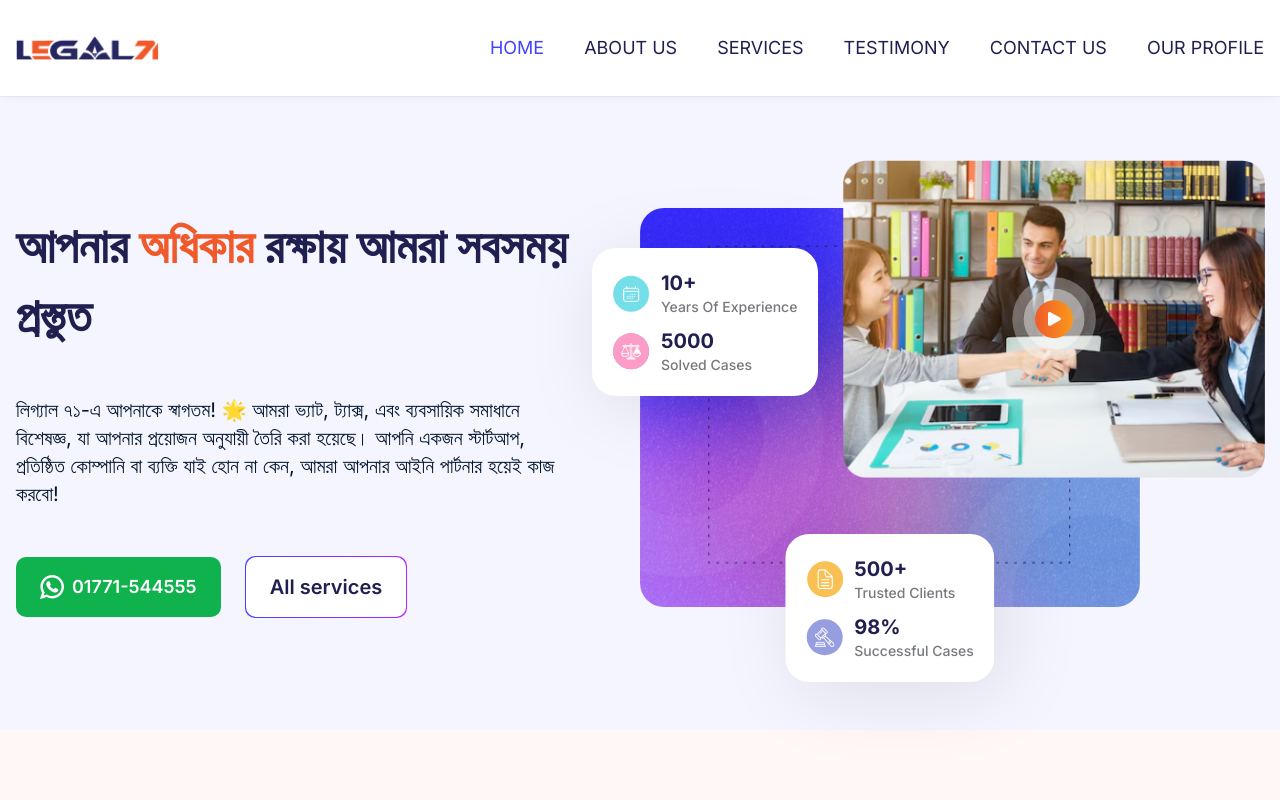
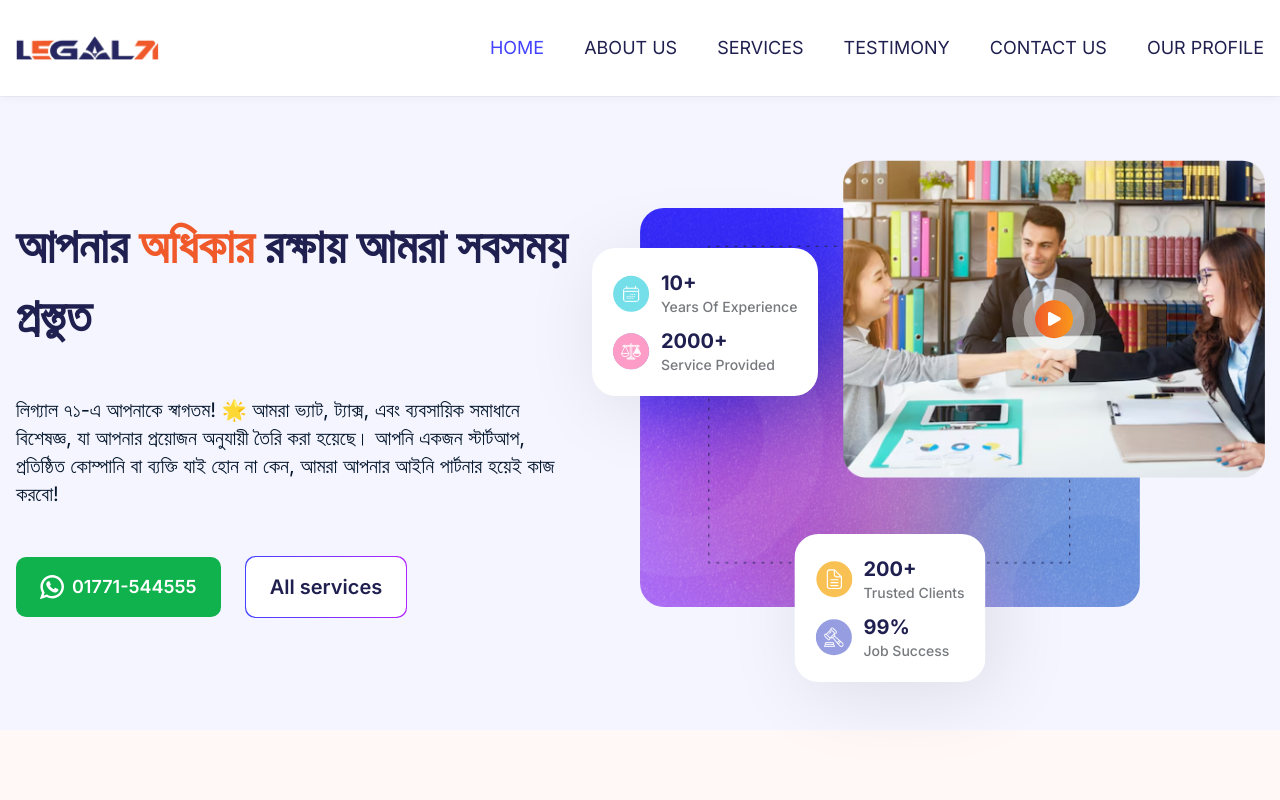
Before and after one commit to qtecsolution/legal-71, a website: page index.html in a window 1280 px wide. Shown: the top 800 px of the page. Drawn offline with nearby package versions, Linux system fonts and the light colour scheme; a web font is replaced by a local one.

Commit message:
[Done] wa.me and fetcher

```diff
--- a/index.html
+++ b/index.html
@@ -94,7 +94,7 @@
             </p>
 
             <div class="flex items-center gap-6">
-              <a href="tel:+8801771544555"
+              <a href="https://wa.me/+8801771544555" target="_blank"
                 class="flex gap-2 items-center px-6 py-4 bg-[#0FB24C] rounded-[10px] text-sm sm:text-lg font-semibold text-white transition-all hover:bg-[#1c9648] duration-350">
                 <svg xmlns="http://www.w3.org/2000/svg" width="24" height="25" viewBox="0 0 24 25" fill="none">
                   <g clip-path="url(#clip0_47_226)">
@@ -192,8 +192,8 @@
                     </svg>
                   </div>
                   <div>
-                    <h1 class="text-base sm:text-xl text-[#202050] font-bold">5000</h1>
-                    <p class="text-[#76797D] text-xs sm:text-sm font-medium capitalize">Solved Cases</p>
+                    <h1 class="text-base sm:text-xl text-[#202050] font-bold">2000+</h1>
+                    <p class="text-[#76797D] text-xs sm:text-sm font-medium capitalize">Service Provided</p>
                   </div>
                 </div>
               </div>
@@ -220,10 +220,10 @@
                   </div>
                   <div>
                     <h1 class="text-base sm:text-xl text-[#202050] font-bold">
-                      500+
+                      200+
                     </h1>
                     <p class="text-[#76797D] text-xs sm:text-sm font-medium capitalize">
-                      trusted clients
+                      Trusted Clients
                     </p>
                   </div>
                 </div>
@@ -254,10 +254,10 @@
                   </div>
                   <div>
                     <h1 class="text-base sm:text-xl text-[#202050] font-bold">
-                      98%
+                      99%
                     </h1>
                     <p class="text-[#76797D] text-xs sm:text-sm font-medium capitalize">
-                      successful Cases
+                      Job Success
                     </p>
                   </div>
                 </div>
```
